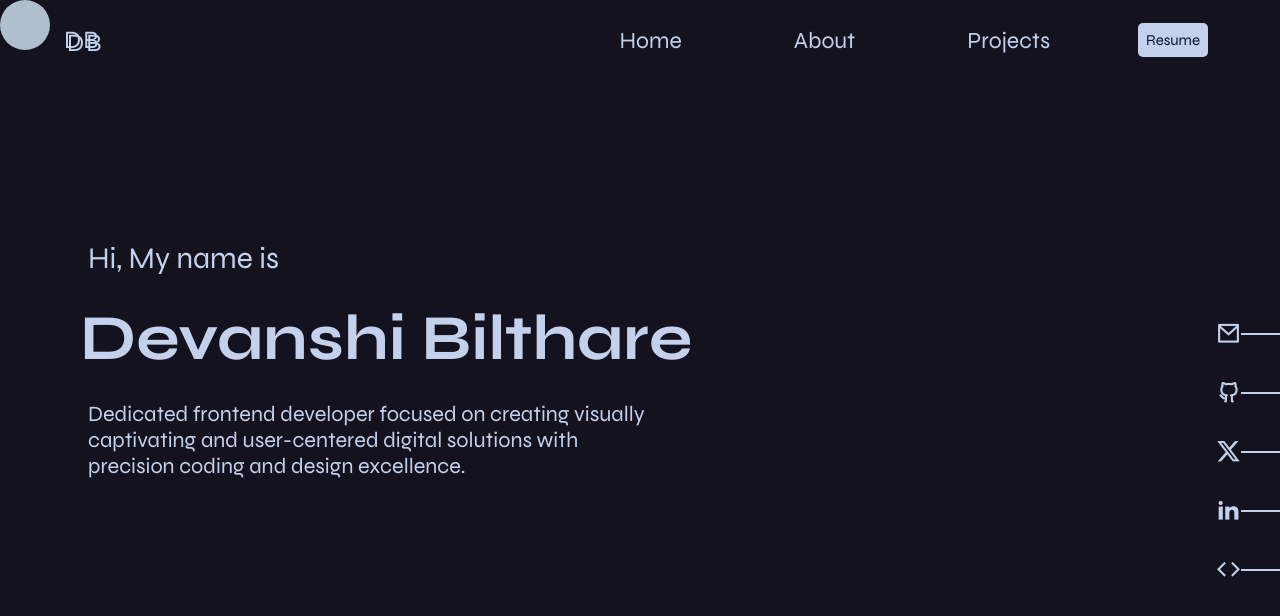
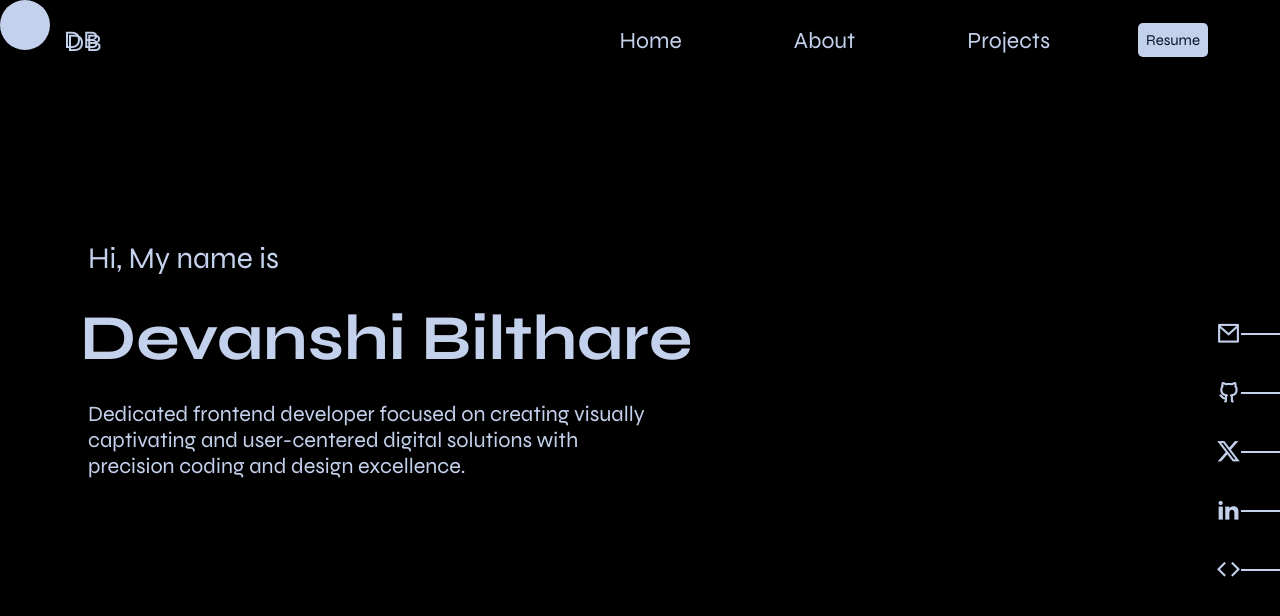
Before and after one commit to Devanshi-Bilthare/Portfolio, a React (Create React App) app: page / in a window 1280 px wide. Shown: the top 616 px of the page. Built offline with nearby package versions, Linux system fonts and the light colour scheme; the HTML template or start-up script is replaced by a standard one; a web font is replaced by a local one.

Commit message:
changed bg color

```diff
--- a/src/App.css
+++ b/src/App.css
@@ -8,11 +8,10 @@
 html,body{
   height: 100%;
   width: 100%;
-  background-color: #15121f;
-  /* background-color: #081426; */
+  /* background-color: #15121f; */
+  background-color: black;
   overflow-x: hidden;
   font-family: syne;
-  /* color: #64FFDA; */
   color: #C4D1EC;
   position: relative;
   z-index: -9;
```
